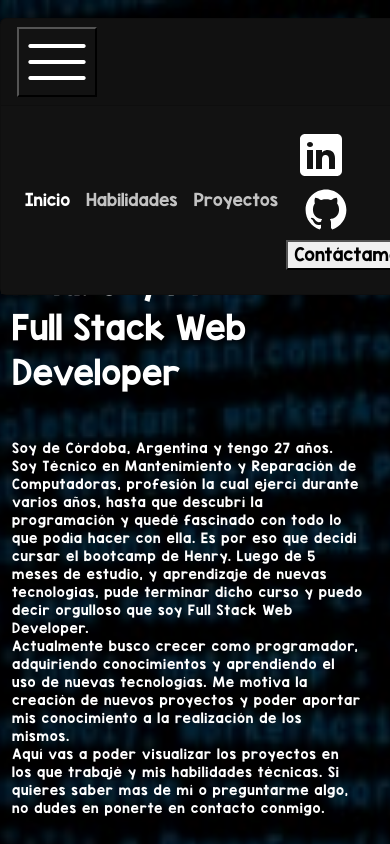
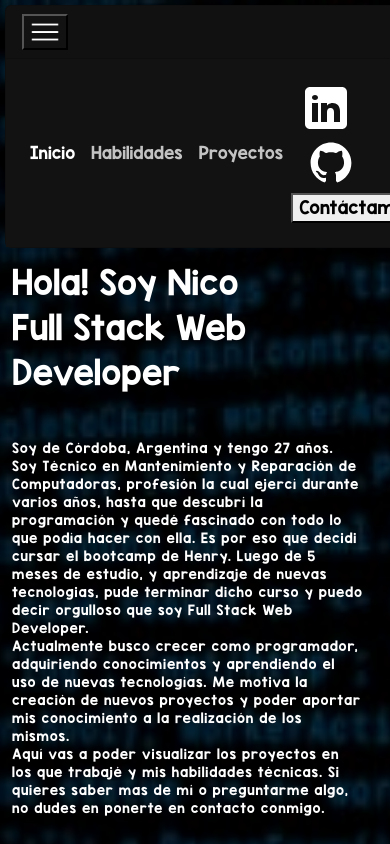
Before and after one commit to nicomolina191/Portfolio, a React (Create React App) app: page / in a window 390 px wide. Shown: the top 844 px of the page. Built offline with nearby package versions, Linux system fonts and the light colour scheme.

Commit message:
Ajustes de css

```diff
--- a/src/components/Banner/Banner.module.css
+++ b/src/components/Banner/Banner.module.css
@@ -99,9 +99,9 @@
 @media (max-width: 375px) {
 
     .img {
-        width: 300px;
-        height: 300px;
-        margin-left: 30px;
+        width: 250px;
+        height: 250px;
+        margin-left: 40px;
     }
 
 }
--- a/src/components/NavBar/NavBar.css
+++ b/src/components/NavBar/NavBar.css
@@ -60,8 +60,8 @@ nav.navbar.scrolled {
         display: none;
     }
 
-    .nav.navbar {
-        padding: 5px 0;
+    nav.navbar {
+        padding: 5px !important;
     }
 
     .link {
@@ -104,15 +104,16 @@ nav.navbar.scrolled {
         opacity: 1;
     }
 
+    .nav-option {
+        width: 50px;
+        height: 50px;
+    }
+
 }
 
 @media (max-width: 570px) {
     .navbar-img {
         display: none;
-    }
-
-    .nav.navbar {
-        padding: 5px 0;
     }
 
     .link {
@@ -160,6 +161,11 @@ nav.navbar.scrolled {
         margin-left: 0px;
         margin-right: 0px;
     }
+
+    .nav-option {
+        width: 30px;
+        height: 30px;
+    }
 }
 
 @media (max-width: 375px) {
--- a/src/components/NavBar/NavBar.js
+++ b/src/components/NavBar/NavBar.js
@@ -106,7 +106,7 @@ export const NavBar = () => {
                         <Card className="card">
                             <Card.Header>
                                 <CustomToggle eventKey="0">
-                                    <img src={option} alt='' />
+                                    <img src={option} alt='' className="nav-option" />
                                 </CustomToggle>
                             </Card.Header>
                             <Accordion.Collapse eventKey="0" className="collapse">
```
